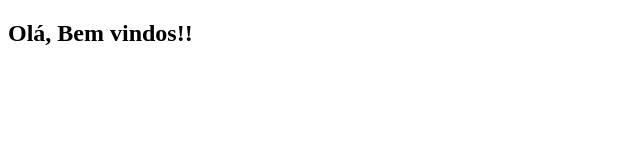
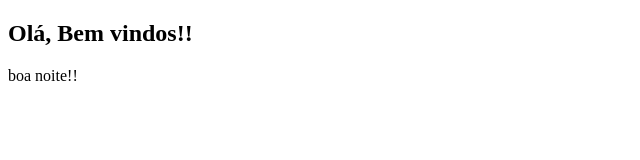
Before and after one commit to EdSouza-91/github03, a plain HTML site: page index.html in a window 1280 px wide. Shown: the full height of the page, 0-640 px from the left. Drawn offline with Linux system fonts and the light colour scheme.

Commit message:
bom dia index.html

```diff
--- a/index.html
+++ b/index.html
@@ -8,5 +8,6 @@
 </head>
 <body>
     <h2>Olá, Bem vindos!!</h2>
+    <p> boa noite!!</p>
 </body>
 </html>
```
